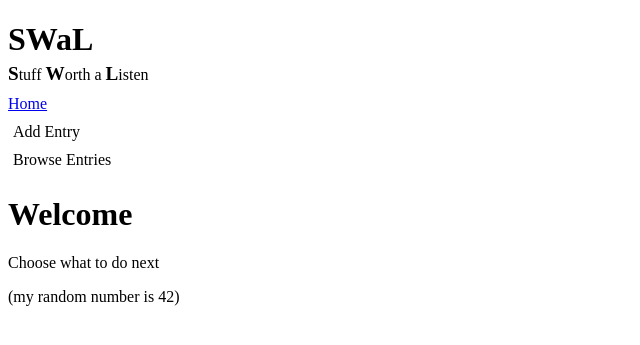
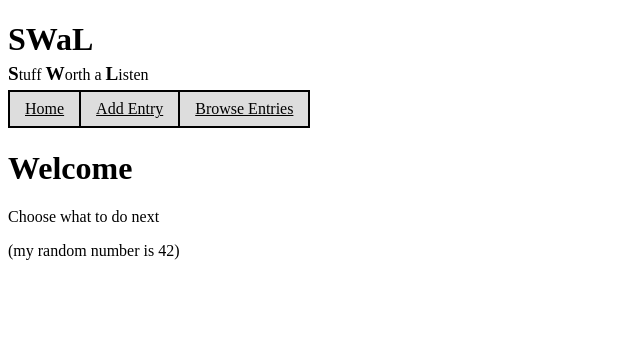
Before and after one commit to beqpolk1/swal, a Flask app: page / in a window 1280 px wide. Shown: the top 345 px of the page, without its empty margins (0-640 px from the left). Run offline with Flask 3, Linux system fonts and the light colour scheme.

Commit message:
Make top menu items links and apply addl styling

```diff
--- a/services/web/static/css/styles.css
+++ b/services/web/static/css/styles.css
@@ -15,12 +15,31 @@ span.first_lett {
 div.top_menu {
     margin: 5px;
     margin-left: 0px;
+    display: flex;
+    flex-direction: row;
+    justify-content: flex-start;
 }
 
-div.top_menu_item {
-    padding: 5px;
+a.top_menu_item {
+    padding: 8px 15px 8px 15px;
+    background-color: #dddddd;
+    border-color: black;
+    border-width: 2px;
+    border-top-style: solid;
+    border-bottom-style: solid;
+    border-right-style: solid;
+    color: black;
 }
 
-div.top_menu_item:first-child {
-    padding-left: 0px;
+a.top_menu_item:visited {
+    color: black;
 }
+
+a.top_menu_item:hover {
+    background-color: #222222;
+    color: #dddddd;
+}
+
+a.top_menu_item:first-child {
+    border-style: solid;
+}
--- a/services/web/templates/std_head.html.j2
+++ b/services/web/templates/std_head.html.j2
@@ -7,9 +7,9 @@
     </div>
 
     <div class="top_menu">
-        <div class="top_menu_item"><a href="{{ url_for('index') }}">Home</a></div>
-        <div class="top_menu_item">Add Entry</div>
-        <div class="top_menu_item">Browse Entries</div>
+        <a href="{{ url_for('index') }}" class="top_menu_item"><div>Home</div></a>
+        <a href="#" class="top_menu_item"><div class="top_menu_item">Add Entry</div></a>
+        <a href="#" class="top_menu_item"><div class="top_menu_item">Browse Entries</div></a>
     </div>
 </div>
 
```
